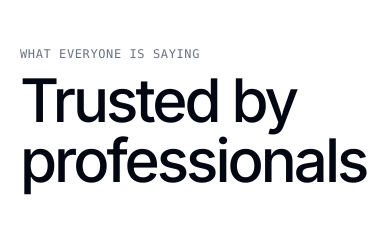
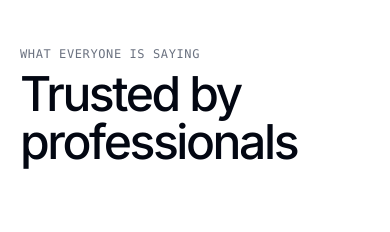
Before and after one commit to Dhuvii/tailwind-ui-template, a Next.js app: page / in a window 390 px wide. Shown: the part 772-1004 px from the top of the page. Built offline with nearby package versions, Linux system fonts and the light colour scheme; grey boxes are pictures that could not be loaded.

Commit message:
Testimonial section done (snap removed).

```diff
--- a/src/app/page.tsx
+++ b/src/app/page.tsx
@@ -161,7 +161,7 @@ export default function Home() {
             what everyone is saying
           </p>
 
-          <h2 className="mt-2 text-6xl font-medium tracking-tighter text-gray-950">
+          <h2 className="mt-2 text-5xl font-medium tracking-tighter text-gray-950 md:text-6xl">
             Trusted by professionals
           </h2>
         </div>
@@ -290,7 +290,7 @@ const TestimonialCard = ({
       ref={ref}
       initial={{ opacity: 1 }}
       animate={{ opacity: isInView ? 1 : 0.5 }}
-      className={`relative m-1 flex aspect-[3/4] w-full flex-shrink-0 snap-center overflow-hidden rounded-3xl bg-gray-950 ring-1 ring-gray-950/10 sm:w-96`}
+      className={`relative m-1 flex aspect-[3/4] w-full flex-shrink-0 snap-normal overflow-hidden rounded-3xl bg-gray-950 ring-1 ring-gray-950/10 sm:w-96`}
     >
       <div className="relative w-full sm:h-96 sm:w-96">
         <Image
```
